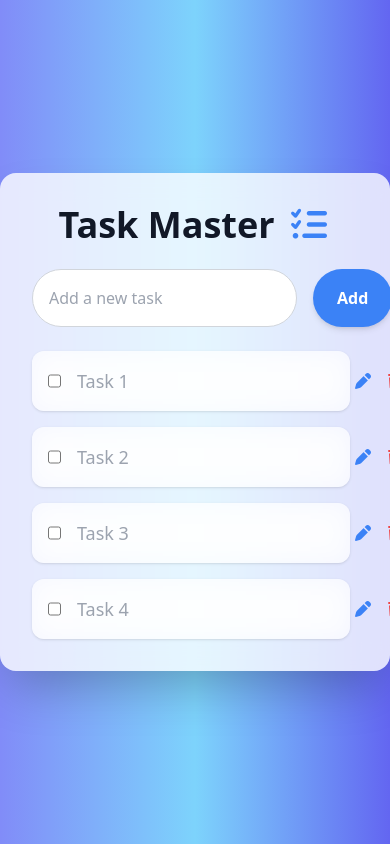
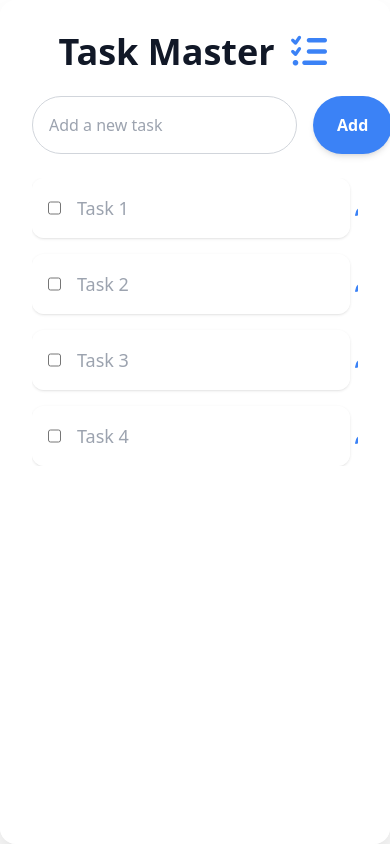
Before and after one commit to roshan-vyas-dev/to-do-list, a plain HTML site: page list.html in a window 390 px wide. Drawn offline with nearby package versions, Linux system fonts and the light colour scheme.

Commit message:
modify my some features

```diff
--- a/list.html
+++ b/list.html
@@ -9,9 +9,9 @@
         integrity="sha512-2SwdPD6INVrV/lHTZbO2nodKhrnDdJK9/kg2XD1r9uGqPo1cUbujc+IYdlYdEErWNu69gVcYgdxlmVmzTWnetw=="
         crossorigin="anonymous" referrerpolicy="no-referrer" />
 </head>
-<body class="min-h-screen bg-gradient-to-r from-indigo-400 via-sky-300 to-indigo-500 flex items-center justify-center font-sans">
+<body class="min-h-[100dvh] bg-white md:bg-gradient-to-r from-indigo-400 via-sky-300 to-indigo-500 flex items-center justify-center font-sans">
 
-  <div class="w-full lg:w-2/5 h-full md:h-[80vh] bg-white/80 backdrop-blur-md rounded-2xl shadow-2xl p-8 flex flex-col items-center">
+  <div class="w-full md:w-2/5 min-h-[100dvh] md:min-h-[80vh] bg-white/80 backdrop-blur-md rounded-2xl shadow-2xl p-8 flex flex-col items-center">
 
 
     <h1 class="text-4xl font-extrabold text-gray-900 mb-6 flex items-center">
@@ -28,7 +28,7 @@
     </div>
 
 
-    <div class="w-full space-y-4 overflow-visible  max-h-[60vh] pr-2 ">
+    <div class="w-full space-y-4 overflow-y-auto max-h-[50dvh] md:max-h-[60vh] pr-2 ">
 
       <!-- task 1 s -->
       <div class="relative flex items-center bg-white/60 backdrop-blur-md p-4 rounded-xl shadow hover:shadow-lg transition">
```
